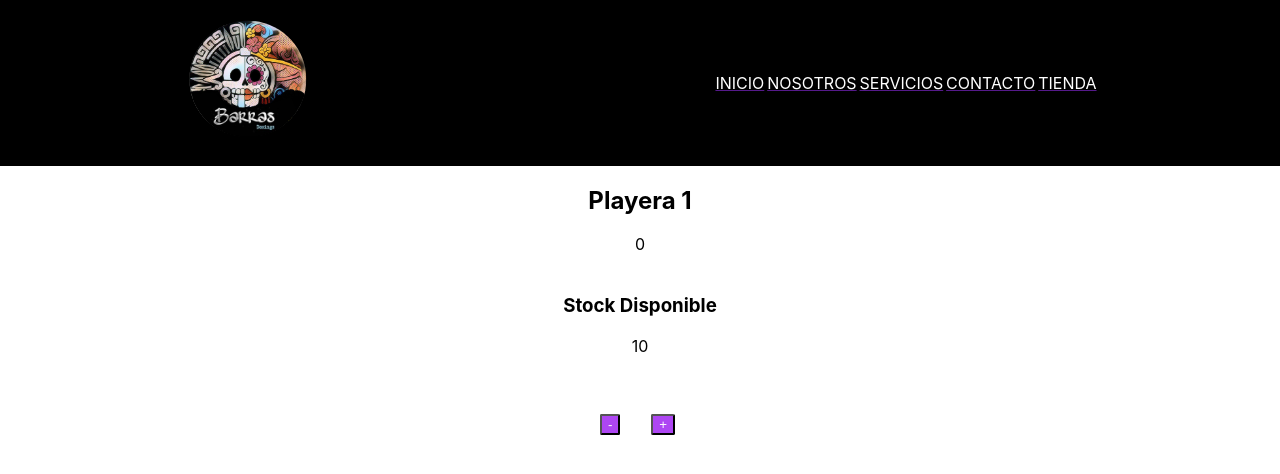
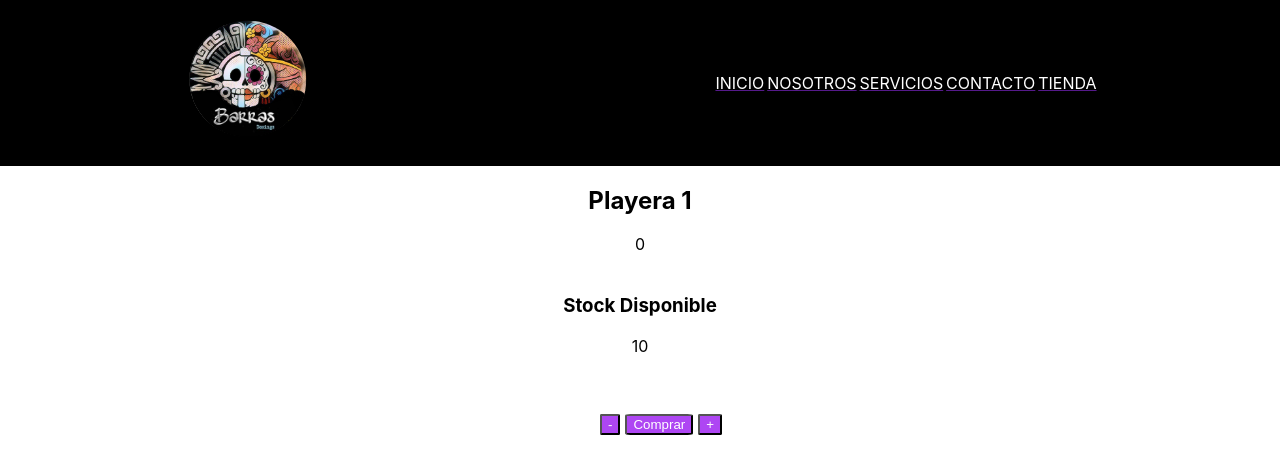
Before and after one commit to jobarv/ReactJS_Coderhouse, a React (Create React App) app: page / in a window 1280 px wide. Shown: the top 474 px of the page. Built offline with nearby package versions, Linux system fonts and the light colour scheme.

Commit message:
ajustes en botones

```diff
--- a/src/App.css
+++ b/src/App.css
@@ -78,6 +78,15 @@ li {
  display: flex;
   justify-content: space-between;
 }
+.comprar {
+  cursor: pointer;
+  position: relative;
+  top: 20vh;
+  margin-right: 5px;
+  background-color: var(--fondobody2);
+  border-radius: 8%;
+  color: white;
+}
 
 .incremento {
   cursor: pointer;
--- a/src/components/common/ItemCount.jsx
+++ b/src/components/common/ItemCount.jsx
@@ -2,13 +2,17 @@ import React, { useState } from "react";
 
 const ItemCount = () => {
     const stock = 10;
+
     //  Se establece el inicio del contador en "0"
     const [counter, setCounter] = useState(0)
     // Función Decremento
     const decremento = () => {
 //  Si el contador llega a menos que "0" manda una alerta
-        if ( counter < 1 ) {
-            alert ("Debes solicitar al menos 1 pieza")
+
+        if ( counter <= 1 ) {
+            alert ('1 pieza es el mínimo');
+            document.getElementsByClassName(decremento).current.disabled = true;
+
         } else {
             // El estado del contador decrementa el conteo
             setCounter(counter - 1)
@@ -39,7 +43,8 @@ const ItemCount = () => {
             </div>
             <div className="buttons">
                 <button className="decremento" onClick={decremento}>-</button>
-                <button className="incremento" onClick={incremento}>+</button>
+                <button  className="comprar" onClick={ItemCount}>Comprar</button>
+                <button  className="incremento" onClick={incremento}>+</button>
             </div>
             <h3>Stock Disponible</h3>
             {stock}
```
